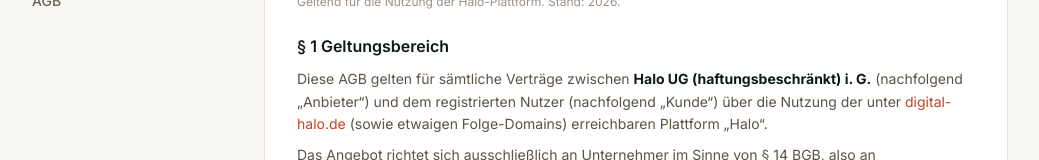
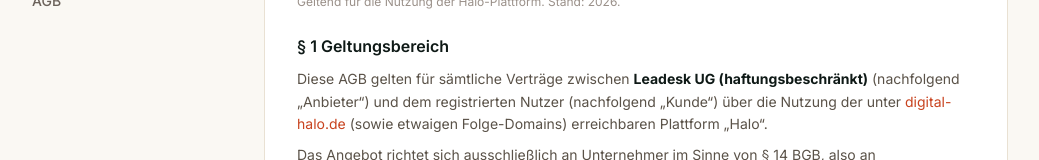
Before and after one commit to michaelschreck-gif/auralis, a Next.js app: page /legal/agb in a window 1280 px wide. Shown: the part 207-367 px from the top of the page, without its empty margins (120-1159 px from the left). Built offline with nearby package versions, Linux system fonts and the light colour scheme.

Commit message:
AGB: Anbieter Leadesk UG (haftungsbeschränkt)

```diff
--- a/app/legal/agb/page.tsx
+++ b/app/legal/agb/page.tsx
@@ -18,7 +18,7 @@ export default function AgbPage() {
 
       <Section title="§ 1 Geltungsbereich">
         <p>
-          Diese AGB gelten für sämtliche Verträge zwischen <strong className="text-[#0E1916]">Halo UG (haftungsbeschränkt) i. G.</strong>
+          Diese AGB gelten für sämtliche Verträge zwischen <strong className="text-[#0E1916]">Leadesk UG (haftungsbeschränkt)</strong>
           {" "}(nachfolgend „Anbieter“) und dem registrierten Nutzer (nachfolgend „Kunde“) über die Nutzung
           der unter <a href="https://digital-halo.de" className="text-[#C8431F] hover:underline">digital-halo.de</a>{" "}
           (sowie etwaigen Folge-Domains) erreichbaren Plattform „Halo“.
```
